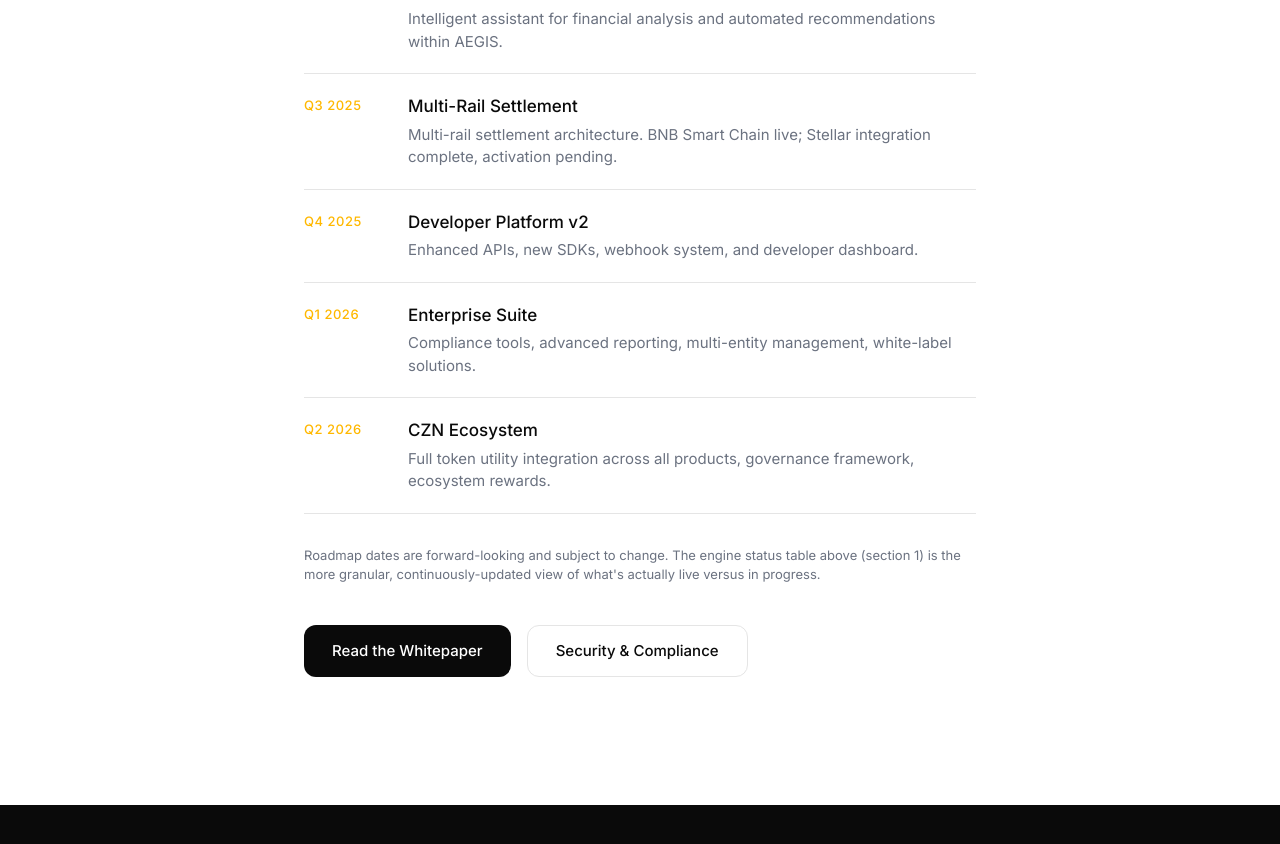
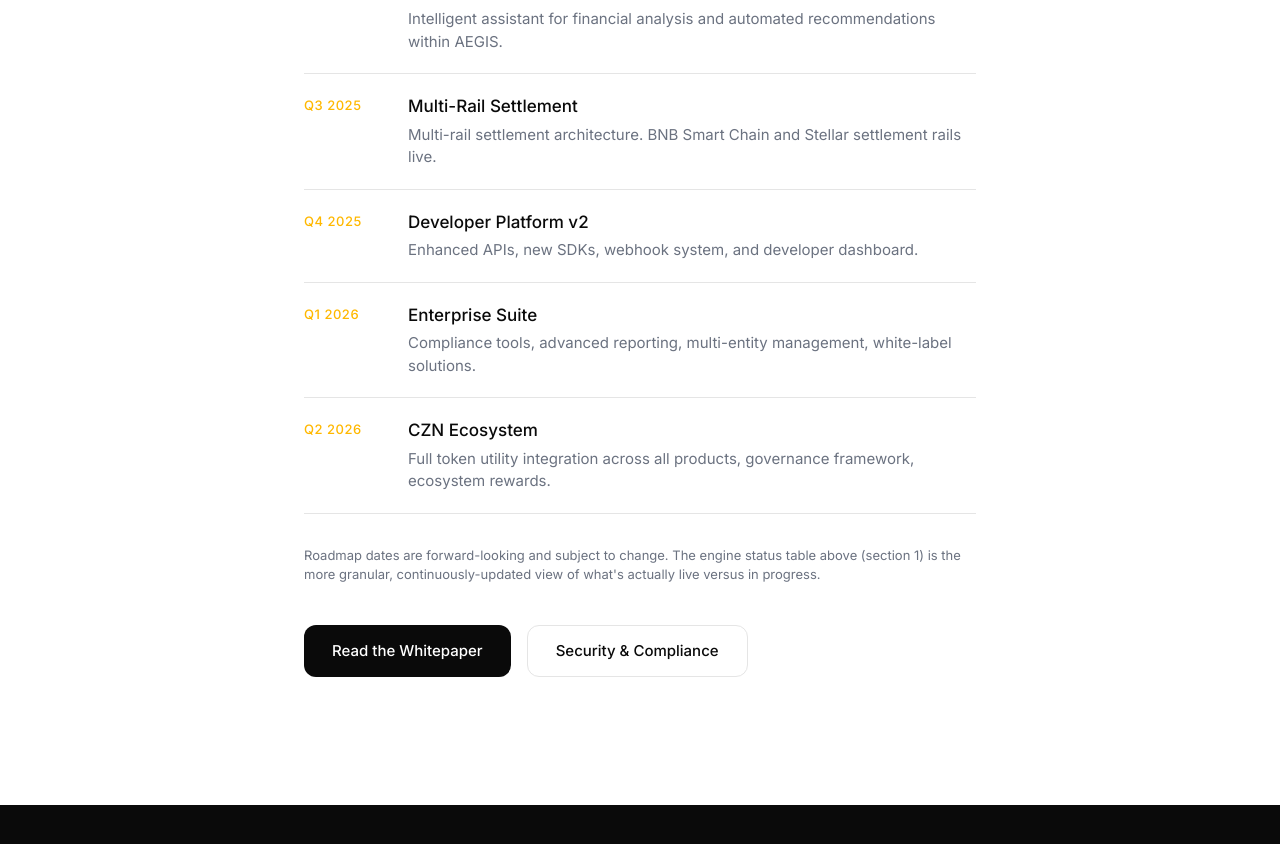
Before and after one commit to fassdavid722-cpu/cozanet-site, a React (Vite) app: page /documentation in a window 1280 px wide. Shown: the part 7988-8832 px from the top of the page. Built offline with nearby package versions, Linux system fonts and the light colour scheme.

Commit message:
site: Stellar rail is LIVE — update all status copy + changelog

```diff
--- a/src/pages/ChangelogPage.tsx
+++ b/src/pages/ChangelogPage.tsx
@@ -6,7 +6,7 @@
     period: 'October 2026',
     items: [
       { title: 'Backend hardening and infrastructure audit', desc: 'Full 21-engine health verification, cron authentication completed, per-engine API credentials for notifications and identity, and durable fee collection confirmed end-to-end.' },
-      { title: 'AEGIS Stellar integration complete', desc: 'Stellar settlement rail fully built: deterministic wallet derivation and in-memory transaction signing through the Protected Wallet Service. Production activation pending final deployment and live verification.' },
+      { title: 'AEGIS Stellar integration complete', desc: 'Stellar settlement rail fully built: deterministic wallet derivation and in-memory transaction signing through the Protected Wallet Service. Now LIVE in production: rail enabled, deterministic signing through the Protected Wallet Service, and mainnet verification complete.' },
       { title: 'Motion and polish pass', desc: 'Desktop smooth scrolling, masked headline reveals across every section, consistent black-to-white section transitions on all content pages, and site-wide reduced-motion support.' },
       { title: 'AEGIS documentation: transfer lifecycle', desc: 'New "How AEGIS Works" section documenting the four-step path every transfer follows: request, quote, route, settle and confirm.' },
     ],
--- a/src/pages/DocumentationPage.tsx
+++ b/src/pages/DocumentationPage.tsx
@@ -86,7 +86,7 @@
 const roadmap = [
   { q: 'Q1 2025', title: 'AEGIS Core Launch', desc: 'Programmable financial infrastructure with wallet infrastructure, smart routing, and settlement orchestration.' },
   { q: 'Q2 2025', title: 'AI Financial Assistant', desc: 'Intelligent assistant for financial analysis and automated recommendations within AEGIS.' },
-  { q: 'Q3 2025', title: 'Multi-Rail Settlement', desc: 'Multi-rail settlement architecture. BNB Smart Chain live; Stellar integration complete, activation pending.' },
+  { q: 'Q3 2025', title: 'Multi-Rail Settlement', desc: 'Multi-rail settlement architecture. BNB Smart Chain and Stellar settlement rails live.' },
   { q: 'Q4 2025', title: 'Developer Platform v2', desc: 'Enhanced APIs, new SDKs, webhook system, and developer dashboard.' },
   { q: 'Q1 2026', title: 'Enterprise Suite', desc: 'Compliance tools, advanced reporting, multi-entity management, white-label solutions.' },
   { q: 'Q2 2026', title: 'CZN Ecosystem', desc: 'Full token utility integration across all products, governance framework, ecosystem rewards.' },
--- a/src/pages/TechnologyPage.tsx
+++ b/src/pages/TechnologyPage.tsx
@@ -14,7 +14,7 @@
   { title: 'AEGIS Engine', desc: 'Programmable financial infrastructure handling identity, wallet operations, smart routing, settlement orchestration, and payment infrastructure. Processes transactions with sub-second latency.', tags: ['Node.js', 'PostgreSQL', 'Redis', 'BNB Smart Chain'], color: '#6C2BD9' },
   { title: 'AI Engine', desc: 'Machine learning inference and training pipeline. Powers the financial assistant, recommendation systems, and intelligent automation.', tags: ['Python', 'PyTorch', 'Vector DB', 'GPU'], color: '#3B82F6' },
   { title: 'Automation Engine', desc: 'Workflow orchestration, event processing, and trigger-based automation. Handles millions of events per day with guaranteed delivery.', tags: ['Go', 'Kafka', 'Temporal', 'Elasticsearch'], color: '#10B981' },
-  { title: 'Blockchain Engine', desc: 'Multi-rail indexing, transaction relaying, and smart contract interaction across supported settlement rails. BNB Smart Chain live; Stellar integration complete, activation pending.', tags: ['Rust', 'gRPC', 'Web3', 'Custom Indexer'], color: '#FFB800' },
+  { title: 'Blockchain Engine', desc: 'Multi-rail indexing, transaction relaying, and smart contract interaction across supported settlement rails. BNB Smart Chain and Stellar settlement rails live.', tags: ['Rust', 'gRPC', 'Web3', 'Custom Indexer'], color: '#FFB800' },
 ];
 
 const infrastructure = [
--- a/src/pages/WhitepaperPage.tsx
+++ b/src/pages/WhitepaperPage.tsx
@@ -80,7 +80,7 @@
 const roadmap = [
   { q: 'Q1 2025', title: 'AEGIS Core Launch', desc: 'Wallet infrastructure, payment processing, and business finance tools.' },
   { q: 'Q2 2025', title: 'AI Financial Assistant', desc: 'Intelligent assistant for financial analysis and automated recommendations within AEGIS.' },
-  { q: 'Q3 2025', title: 'Multi-Rail Settlement', desc: 'Multi-rail settlement architecture supporting BNB Smart Chain (live), with the Stellar integration complete pending activation.' },
+  { q: 'Q3 2025', title: 'Multi-Rail Settlement', desc: 'Multi-rail settlement architecture supporting BNB Smart Chain and Stellar, both live.' },
   { q: 'Q4 2025', title: 'Developer Platform v2', desc: 'Enhanced APIs, new SDKs, webhook system, and developer dashboard.' },
   { q: 'Q1 2026', title: 'Enterprise Suite', desc: 'Compliance tools, advanced reporting, multi-entity management, white-label solutions.' },
   { q: 'Q2 2026', title: 'CZN Ecosystem', desc: 'Full token utility integration across all products, governance framework, ecosystem rewards.' },
```
